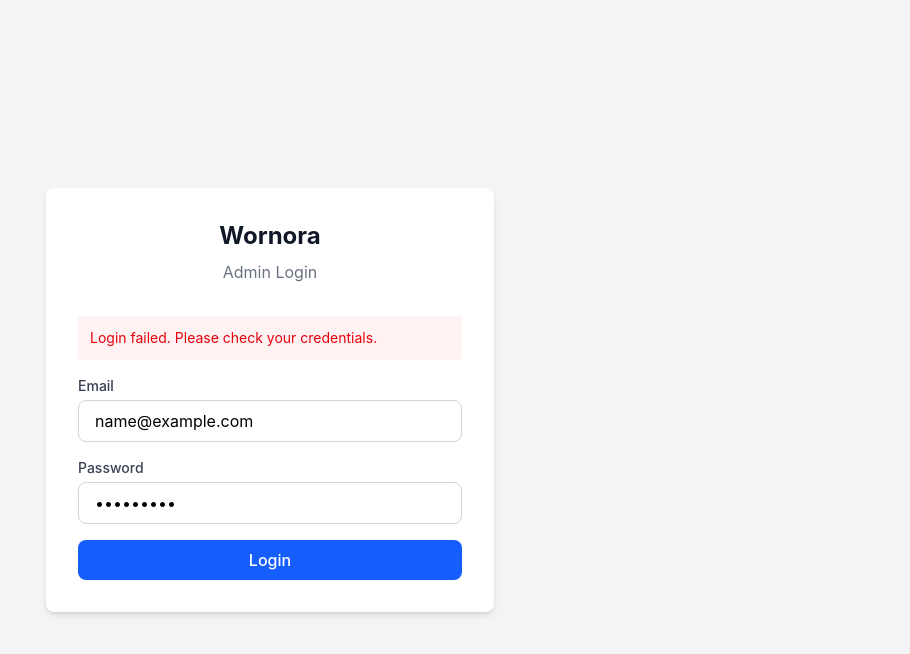
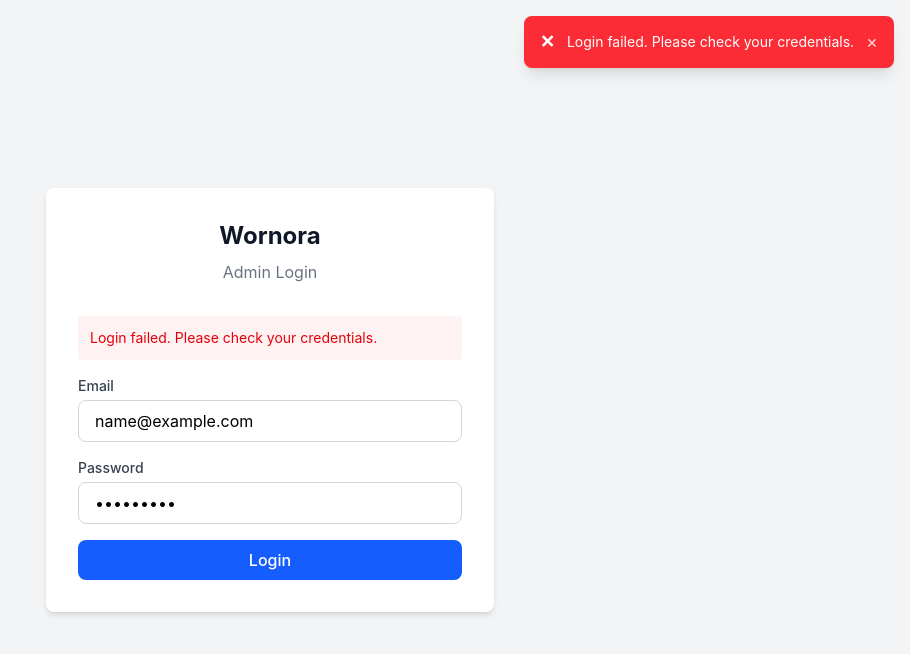
Before and after one commit to pilot32/eCommerce_frontend, a React (Vite) app: page /login in a window 1280 px wide. Both pictures are taken after typing "name@example.com", "Sample123" into the empty fields and a click on the button "Login". Shown: the top 654 px of the page, without its empty margins (370-1280 px from the left). Built offline with nearby package versions, Linux system fonts and the light colour scheme; no server answers.

Commit message:
feat:Added the toast message for the admin side of operations

```diff
--- a/src/App.jsx
+++ b/src/App.jsx
@@ -1,6 +1,8 @@
 import { BrowserRouter, Routes, Route, Navigate } from 'react-router-dom';
 import { AuthProvider } from './context/AuthContext';
 import { CartProvider } from './context/CartContext';
+import { ToastProvider } from './context/ToastContext';
+import Toast from './components/Toast';
 import ProtectedRoute from './components/ProtectedRoutes';
 import AdminLayout from './layout/AdminLayout';
 import Login from './pages/Login';
@@ -13,6 +15,8 @@ function App() {
     <BrowserRouter>
       <AuthProvider>
         <CartProvider>
+          <ToastProvider>
+            <Toast />
             <Routes>
               <Route path="/login" element={<Login />} />
               <Route
@@ -29,6 +33,7 @@ function App() {
               </Route>
               <Route path="*" element={<Navigate to="/admin" replace />} />
             </Routes>
+          </ToastProvider>
         </CartProvider>
       </AuthProvider>
     </BrowserRouter>
--- /dev/null
+++ b/src/components/Toast.jsx
@@ -0,0 +1,41 @@
+import { useToast } from '../context/ToastContext';
+
+const colors = {
+  success: 'bg-green-500',
+  error: 'bg-red-500',
+  warning: 'bg-yellow-500',
+  info: 'bg-blue-500',
+};
+
+const icons = {
+  success: '✓',
+  error: '✕',
+  warning: '⚠',
+  info: 'ℹ',
+};
+
+export default function Toast() {
+  const { toasts, removeToast } = useToast();
+
+  if (toasts.length === 0) return null;
+
+  return (
+    <div className="fixed top-4 right-4 z-[100] flex flex-col gap-2 max-w-sm">
+      {toasts.map((toast) => (
+        <div
+          key={toast.id}
+          className={`flex items-center gap-3 px-4 py-3 rounded-lg shadow-lg text-white text-sm animate-slide-in ${colors[toast.type]}`}
+        >
+          <span className="text-lg font-bold">{icons[toast.type]}</span>
+          <span className="flex-1">{toast.message}</span>
+          <button
+            onClick={() => removeToast(toast.id)}
+            className="text-white/80 hover:text-white text-lg leading-none"
+          >
+            ×
+          </button>
+        </div>
+      ))}
+    </div>
+  );
+}
--- /dev/null
+++ b/src/context/ToastContext.jsx
@@ -0,0 +1,35 @@
+import { createContext, useContext, useState, useCallback } from 'react';
+
+const ToastContext = createContext(null);
+
+let toastId = 0;
+
+export function ToastProvider({ children }) {
+  const [toasts, setToasts] = useState([]);
+
+  const addToast = useCallback((message, type = 'success', duration = 3000) => {
+    const id = ++toastId;
+    setToasts((prev) => [...prev, { id, message, type }]);
+    setTimeout(() => {
+      setToasts((prev) => prev.filter((t) => t.id !== id));
+    }, duration);
+  }, []);
+
+  const removeToast = useCallback((id) => {
+    setToasts((prev) => prev.filter((t) => t.id !== id));
+  }, []);
+
+  return (
+    <ToastContext.Provider value={{ toasts, addToast, removeToast }}>
+      {children}
+    </ToastContext.Provider>
+  );
+}
+
+export function useToast() {
+  const context = useContext(ToastContext);
+  if (!context) throw new Error('useToast must be used within ToastProvider');
+  return context;
+}
+
+export default ToastContext;
--- a/src/pages/Categories.jsx
+++ b/src/pages/Categories.jsx
@@ -1,7 +1,9 @@
 import { useState, useEffect } from 'react';
 import { categoryApi } from '../services/categoryApi';
+import { useToast } from '../context/ToastContext';
 
 export default function Categories() {
+  const { addToast } = useToast();
   const [categories, setCategories] = useState([]);
   const [loading, setLoading] = useState(true);
   const [showForm, setShowForm] = useState(false);
@@ -16,6 +18,7 @@ export default function Categories() {
       setCategories(Array.isArray(data) ? data : []);
     } catch (err) {
       setError('Failed to fetch categories');
+      addToast('Failed to fetch categories', 'error');
     } finally {
       setLoading(false);
     }
@@ -38,13 +41,17 @@ export default function Categories() {
     try {
       if (editingId) {
         await categoryApi.update(editingId, form);
+        addToast('Category updated successfully!', 'success');
       } else {
         await categoryApi.create(form);
+        addToast('Category created successfully!', 'success');
       }
       resetForm();
       fetchCategories();
     } catch (err) {
-      setError(err.response?.data?.message || 'Operation failed');
+      const msg = err.response?.data?.message || 'Operation failed';
+      setError(msg);
+      addToast(msg, 'error');
     }
   };
 
@@ -63,18 +70,24 @@ export default function Categories() {
     if (!window.confirm('Are you sure you want to delete this category?')) return;
     try {
       await categoryApi.delete(id);
+      addToast('Category deleted successfully!', 'success');
       fetchCategories();
     } catch (err) {
-      setError(err.response?.data?.message || 'Delete failed');
+      const msg = err.response?.data?.message || 'Delete failed';
+      setError(msg);
+      addToast(msg, 'error');
     }
   };
 
   const handleToggleStatus = async (cat) => {
     try {
       await categoryApi.updateStatus(cat._id, { isActive: !cat.isActive });
+      addToast(`Category marked as ${cat.isActive ? 'inactive' : 'active'}`, 'success');
       fetchCategories();
     } catch (err) {
-      setError(err.response?.data?.message || 'Status update failed');
+      const msg = err.response?.data?.message || 'Status update failed';
+      setError(msg);
+      addToast(msg, 'error');
     }
   };
 
--- a/src/pages/Login.jsx
+++ b/src/pages/Login.jsx
@@ -1,9 +1,11 @@
 import { useState } from 'react';
 import { useNavigate, Navigate } from 'react-router-dom';
 import { useAuth } from '../context/AuthContext';
+import { useToast } from '../context/ToastContext';
 
 export default function Login() {
   const { token, login } = useAuth();
+  const { addToast } = useToast();
   const navigate = useNavigate();
 
   const [email, setEmail] = useState('');
@@ -22,9 +24,12 @@ export default function Login() {
 
     try {
       await login(email, password);
+      addToast('Login successful!', 'success');
       navigate('/admin');
     } catch (err) {
-      setError(err.response?.data?.message || 'Login failed. Please check your credentials.');
+      const msg = err.response?.data?.message || 'Login failed. Please check your credentials.';
+      setError(msg);
+      addToast(msg, 'error');
     } finally {
       setLoading(false);
     }
--- a/src/pages/Products.jsx
+++ b/src/pages/Products.jsx
@@ -2,6 +2,7 @@ import { useState, useEffect } from 'react';
 import { productApi } from '../services/productApi';
 import { categoryApi } from '../services/categoryApi';
 import { subcategoryApi } from '../services/subcategoryApi';
+import { useToast } from '../context/ToastContext';
 
 const emptyForm = {
   name: '', description: '', categoryId: '', subcategoryId: '',
@@ -10,6 +11,7 @@ const emptyForm = {
 };
 
 export default function Products() {
+  const { addToast } = useToast();
   const [products, setProducts] = useState([]);
   const [categories, setCategories] = useState([]);
   const [subcategories, setSubcategories] = useState([]);
@@ -26,6 +28,7 @@ export default function Products() {
       setProducts(Array.isArray(data) ? data : []);
     } catch (err) {
       setError('Failed to fetch products');
+      addToast('Failed to fetch products', 'error');
     } finally {
       setLoading(false);
     }
@@ -80,13 +83,17 @@ export default function Products() {
     try {
       if (editingId) {
         await productApi.update(editingId, payload);
+        addToast('Product updated successfully!', 'success');
       } else {
         await productApi.create(payload);
+        addToast('Product created successfully!', 'success');
       }
       resetForm();
       fetchProducts();
     } catch (err) {
-      setError(err.response?.data?.message || 'Operation failed');
+      const msg = err.response?.data?.message || 'Operation failed';
+      setError(msg);
+      addToast(msg, 'error');
     }
   };
 
@@ -108,18 +115,24 @@ export default function Products() {
     if (!window.confirm('Are you sure you want to delete this product?')) return;
     try {
       await productApi.delete(id);
+      addToast('Product deleted successfully!', 'success');
       fetchProducts();
     } catch (err) {
-      setError(err.response?.data?.message || 'Delete failed');
+      const msg = err.response?.data?.message || 'Delete failed';
+      setError(msg);
+      addToast(msg, 'error');
     }
   };
 
   const handleToggleStatus = async (product) => {
     try {
       await productApi.updateStatus(product._id, { isActive: !product.isActive });
+      addToast(`Product marked as ${product.isActive ? 'inactive' : 'active'}`, 'success');
       fetchProducts();
     } catch (err) {
-      setError(err.response?.data?.message || 'Status update failed');
+      const msg = err.response?.data?.message || 'Status update failed';
+      setError(msg);
+      addToast(msg, 'error');
     }
   };
 
```
Lines whose indentation alone changed are shown as unchanged.
